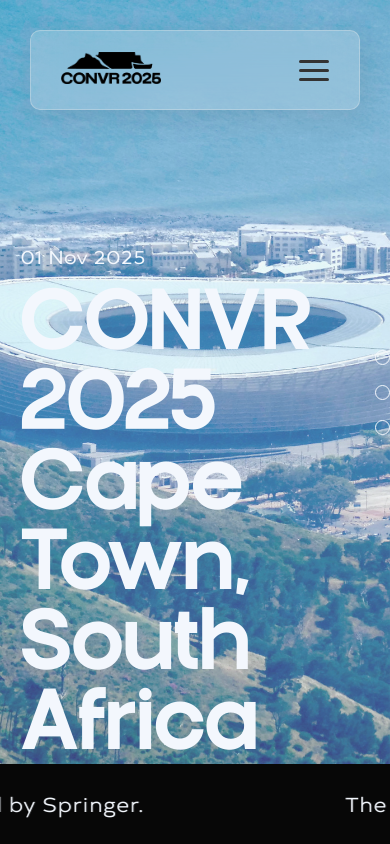
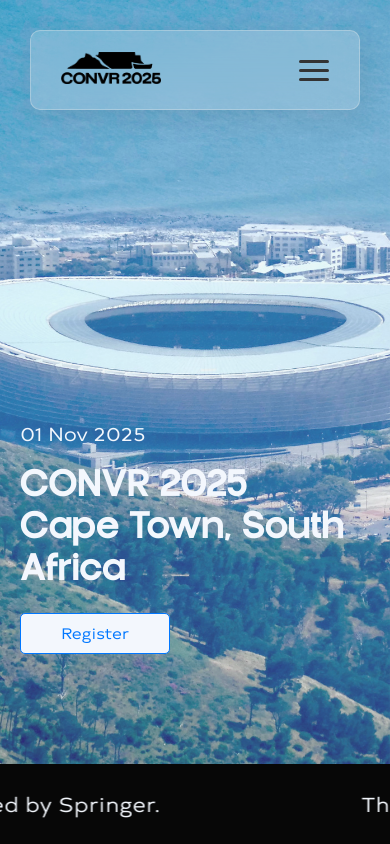
Before and after one commit to mikhail-singh/convr2025, a Next.js app: page / in a window 390 px wide. Shown: the top 844 px of the page. Built offline with nearby package versions, Linux system fonts and the light colour scheme.

Commit message:
Adjusted layout for mobile

```diff
--- a/app/components/Landing.module.css
+++ b/app/components/Landing.module.css
@@ -79,3 +79,16 @@
   border: 0.1em solid var(--background-color);
   cursor: pointer;
 }
+
+/* Mobile Responsive Settings */
+@media screen and (max-width: 932px) {
+  .text-container h1 {
+    font-size: 32pt;
+    line-height: 42px;
+    width: 100%;
+  }
+
+  .circles {
+    display: none;
+  }
+}
--- a/app/globals.css
+++ b/app/globals.css
@@ -103,3 +103,11 @@
   font-weight: 100;
   font-style: normal;
 }
+
+/* Mobile Responsive Settings */
+@media screen and (max-width: 932px) {
+  h1 {
+    font-size: 32pt;
+    line-height: 42px;
+  }
+}
```
